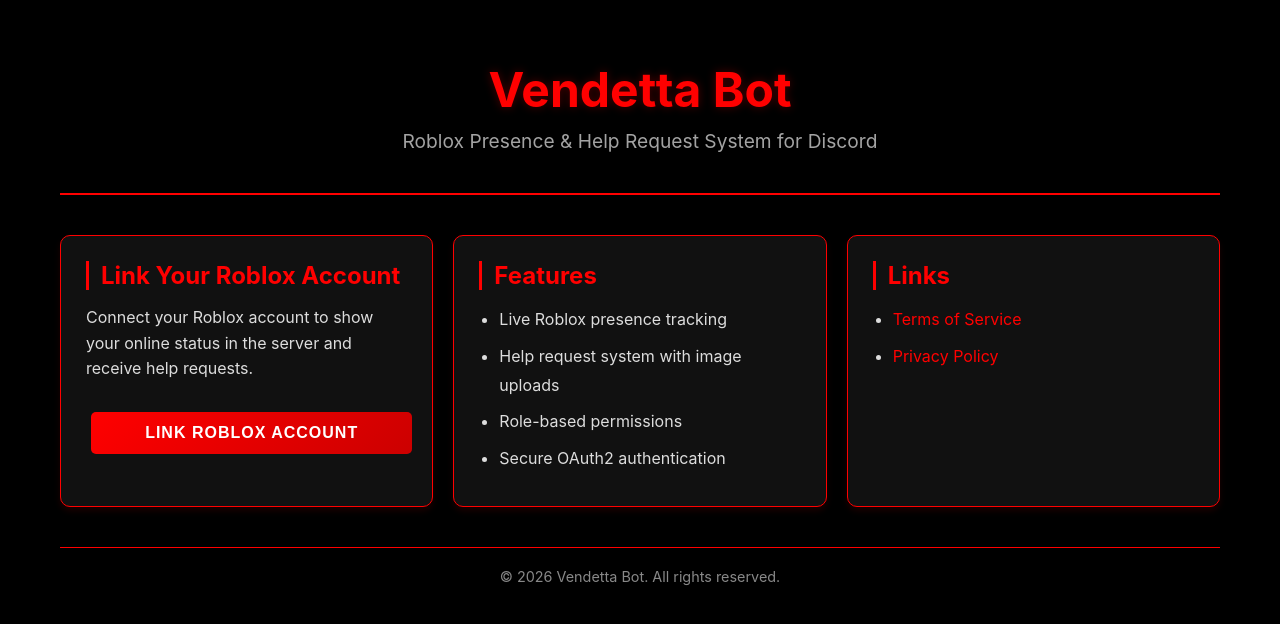
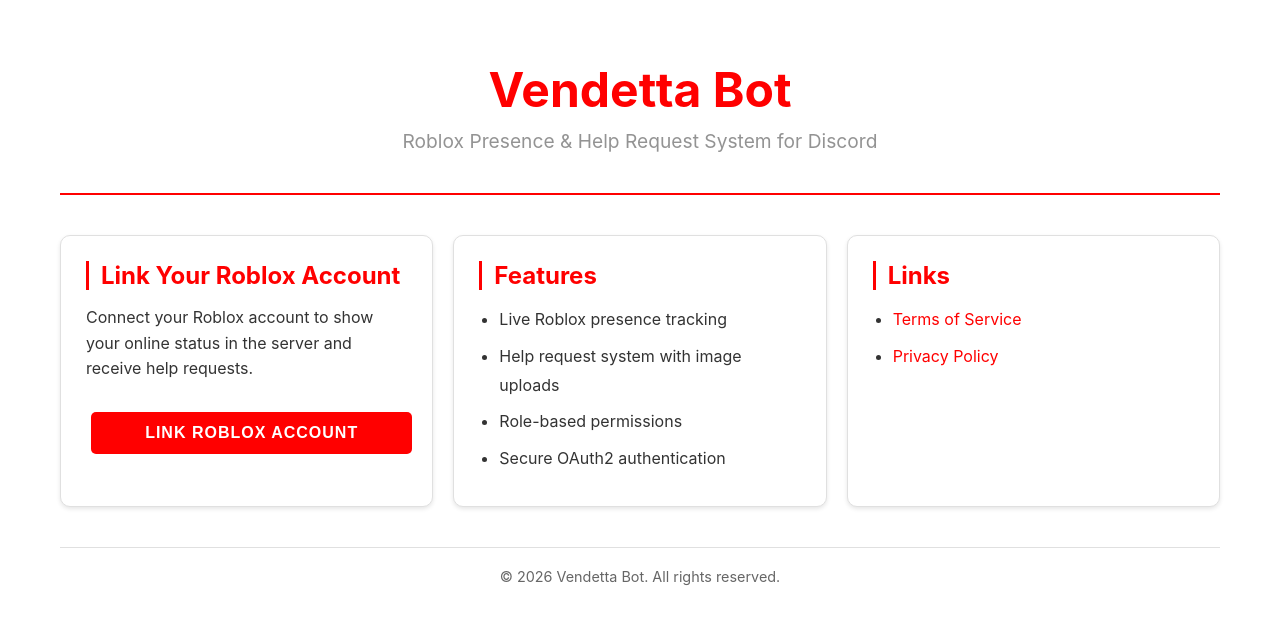
Before and after one commit to Kythycat/vv-bot-website, a plain HTML site: page index.html in a window 1280 px wide. Drawn offline with Linux system fonts and the light colour scheme.

Commit message:
WEB THEME3

```diff
--- a/style.css
+++ b/style.css
@@ -6,9 +6,9 @@
 
 body {
     font-family: -apple-system, BlinkMacSystemFont, 'Segoe UI', Roboto, Oxygen, Ubuntu, sans-serif;
-    background: #000000;
+    background: #ffffff;
     min-height: 100vh;
-    color: #ffffff;
+    color: #000000;
 }
 
 .container {
@@ -20,7 +20,7 @@
 header {
     text-align: center;
     padding: 40px 20px;
-    color: #ffffff;
+    color: #000000;
     border-bottom: 2px solid #ff0000;
 }
 
@@ -28,13 +28,12 @@
     font-size: 3rem;
     margin-bottom: 10px;
     color: #ff0000;
-    text-shadow: 0 0 10px rgba(255, 0, 0, 0.3);
 }
 
 header p {
     font-size: 1.2rem;
-    opacity: 0.8;
-    color: #cccccc;
+    opacity: 0.7;
+    color: #666666;
 }
 
 .content {
@@ -45,18 +44,18 @@
 }
 
 .card {
-    background: #111111;
+    background: #ffffff;
     border-radius: 10px;
     padding: 25px;
-    box-shadow: 0 4px 6px rgba(255, 0, 0, 0.1);
+    box-shadow: 0 2px 4px rgba(0, 0, 0, 0.1);
     transition: transform 0.3s ease, box-shadow 0.3s ease;
-    border: 1px solid #ff0000;
+    border: 1px solid #e0e0e0;
 }
 
 .card:hover {
     transform: translateY(-5px);
-    box-shadow: 0 8px 12px rgba(255, 0, 0, 0.2);
-    border-color: #ff3333;
+    box-shadow: 0 4px 8px rgba(0, 0, 0, 0.15);
+    border-color: #ff0000;
 }
 
 .card h2 {
@@ -70,13 +69,13 @@
 .card p {
     line-height: 1.6;
     margin-bottom: 20px;
-    color: #dddddd;
+    color: #333333;
 }
 
 .card ul {
     margin-left: 20px;
     line-height: 1.8;
-    color: #dddddd;
+    color: #333333;
 }
 
 .card ul li {
@@ -89,7 +88,7 @@
 
 .button {
     display: inline-block;
-    background: linear-gradient(135deg, #ff0000 0%, #cc0000 100%);
+    background: #ff0000;
     color: white;
     padding: 12px 24px;
     text-decoration: none;
@@ -105,17 +104,16 @@
 }
 
 .button:hover {
-    background: linear-gradient(135deg, #ff3333 0%, #ff0000 100%);
+    background: #cc0000;
     transform: scale(1.02);
-    box-shadow: 0 0 15px rgba(255, 0, 0, 0.5);
 }
 
 footer {
     text-align: center;
     padding: 20px;
-    color: #888888;
+    color: #666666;
     margin-top: 40px;
-    border-top: 1px solid #ff0000;
+    border-top: 1px solid #e0e0e0;
     font-size: 0.9rem;
 }
 
@@ -126,28 +124,28 @@
 }
 
 a:hover {
-    color: #ff6666;
+    color: #cc0000;
     text-decoration: underline;
 }
 
 code {
-    background: #1a1a1a;
+    background: #f5f5f5;
     padding: 2px 6px;
     border-radius: 3px;
     font-family: monospace;
-    color: #ff6666;
-    border: 1px solid #ff0000;
+    color: #ff0000;
+    border: 1px solid #e0e0e0;
 }
 
 /* Button specific styles */
 #linkButton {
-    background: linear-gradient(135deg, #ff0000 0%, #cc0000 100%);
+    background: #ff0000;
     width: 100%;
     margin-top: 10px;
 }
 
 #linkButton:hover {
-    background: linear-gradient(135deg, #ff3333 0%, #ff0000 100%);
+    background: #cc0000;
 }
 
 /* Card button group */
@@ -163,7 +161,7 @@
 }
 
 ::-webkit-scrollbar-track {
-    background: #111111;
+    background: #f5f5f5;
 }
 
 ::-webkit-scrollbar-thumb {
@@ -172,7 +170,7 @@
 }
 
 ::-webkit-scrollbar-thumb:hover {
-    background: #ff3333;
+    background: #cc0000;
 }
 
 /* Selection styling */
@@ -183,17 +181,16 @@
 
 /* Input fields (if any) */
 input, textarea {
-    background: #111111;
-    border: 1px solid #ff0000;
-    color: #ffffff;
+    background: #ffffff;
+    border: 1px solid #e0e0e0;
+    color: #000000;
     padding: 8px;
     border-radius: 4px;
 }
 
 input:focus, textarea:focus {
     outline: none;
-    border-color: #ff6666;
-    box-shadow: 0 0 5px rgba(255, 0, 0, 0.3);
+    border-color: #ff0000;
 }
 
 /* Responsive design */
```
